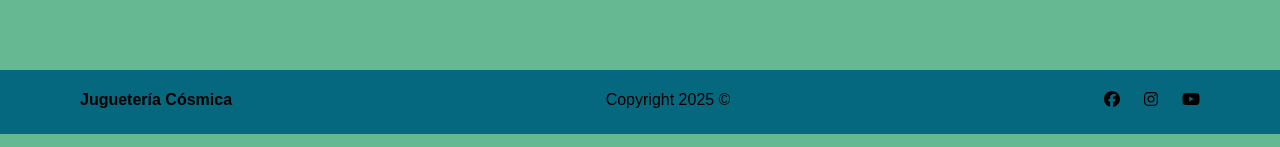
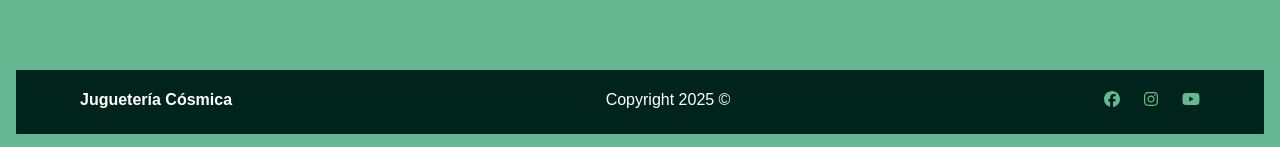
Before and after one commit to lunixsom/Int_Dos_RocioSosa, a React (Vite) app: page /contact-us in a window 1280 px wide. Shown: the part 726-873 px from the top of the page. Built offline with nearby package versions, Linux system fonts and the light colour scheme; no server answers; a web font is replaced by a local one.

Commit message:
personalizo footer

```diff
--- a/src/layout/Footer.jsx
+++ b/src/layout/Footer.jsx
@@ -7,7 +7,7 @@ import { faFacebook, faInstagram, faYoutube } from '@fortawesome/free-brands-svg
 
 function Footer() {
     return (
-        <Box as='footer' className="footer__container">
+        <Box as='footer' className="footer__container m-4">
             <Container className="footer__wrapp">
                 <Text as="h4">Juguetería Cósmica</Text>
                 <Text as="span">Copyright 2025 ©</Text>
--- a/src/styles/layout/_footer.scss
+++ b/src/styles/layout/_footer.scss
@@ -2,22 +2,20 @@
 @use "../utils/variables" as *;
 
 .footer__container {
-    background-color: $light-primary-color;
+    background-color: $primary-color;
     margin-top: 2rem;
     height: 64px;
-    // position: fixed;
-    // bottom: 0;
-    // width: 100%;
-    // z-index: 2;
+
     .footer__wrapp {
         display: flex;
         justify-content: space-between;
         align-items: center;
+        color: $white-color;
         @media screen and (max-width: map.get($grid-breakpoints, sm) ) {
             flex-direction: column;
         }
         .footer__socialmedia-links {
-            color: $black-color;
+            color: $light-secondary-color;
             &:not(:first-child) {
                 margin-left: 1.5rem;
             }
@@ -28,7 +26,7 @@
                 font-size: 1.5rem;
             }
             &:hover {
-                color: $strong-primary-color;
+                color: $white-color;
             }
         }
     }
--- a/src/styles/utils/_variables.scss
+++ b/src/styles/utils/_variables.scss
@@ -146,7 +146,7 @@ $border: 12px solid #4E878C;
 
  //footer
 
-$footer-bg-color: $white-color;
+$footer-bg-color: $primary-color;
 $footer-socialmedia:$light-primary-color
 
 //form
```
